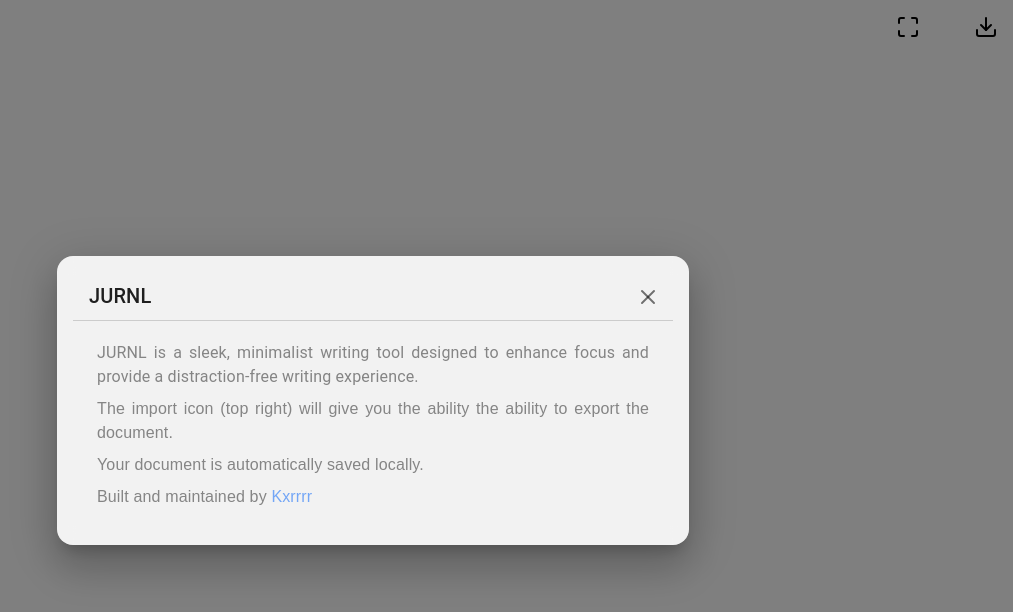
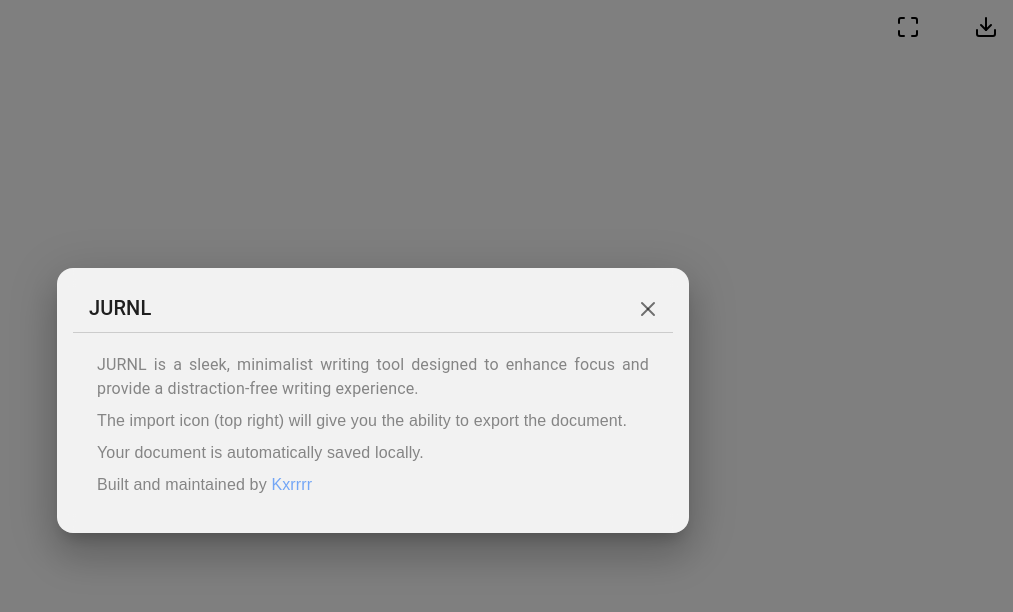
Before and after one commit to kxrrrr/jurnl, a React (Vite) app: page / in a window 1280 px wide. Shown: the top 612 px of the page, without its empty margins (267-1280 px from the left). Built offline with nearby package versions, Linux system fonts and the light colour scheme.

Commit message:
update in main file

```diff
--- a/package.json
+++ b/package.json
@@ -12,7 +12,10 @@
   "dependencies": {
     "@emotion/react": "^11.13.5",
     "@emotion/styled": "^11.13.5",
+    "@mui/icons-material": "^6.2.0",
     "@mui/material": "^6.1.10",
+    "mammoth": "^1.8.0",
+    "pdfjs-dist": "^4.9.155",
     "react": "^18.3.1",
     "react-dom": "^18.3.1",
     "react-icons": "^5.4.0"
--- a/src/App.css
+++ b/src/App.css
@@ -40,7 +40,7 @@
 
 .textarea {
   width: 60%;
-  height: 400px;
+  height: 70%;
   background-color: #ffffff;
   color: #000;
   font-size: 24px;
--- a/src/App.tsx
+++ b/src/App.tsx
@@ -4,8 +4,8 @@
 import { Dialog, DialogContent, Typography, IconButton, Link } from "@mui/material";
 
 const App: React.FC = () => {
-  const [isFullscreen, setIsFullscreen] = useState(false); //fullscreen
-  const [isInfoOpen, setIsInfoOpen] = useState(false); //info
+  const [isFullscreen, setIsFullscreen] = useState(false); // fullscreen
+  const [isInfoOpen, setIsInfoOpen] = useState(false); // info
 
   const textareaRef = useRef<HTMLTextAreaElement>(null);
 
@@ -70,7 +70,6 @@
       setIsFullscreen(document.fullscreenElement !== null);
     });
 
-
     setIsInfoOpen(true);
 
     return () => {
@@ -113,10 +112,9 @@
       <textarea className="textarea" ref={textareaRef}></textarea>
 
       {/* Info Dialog */}
-      {/* Info Dialog */}
       <Dialog
         open={isInfoOpen}
-        onClose={(e, reason) =>
+        onClose={(reason) =>
           reason === "backdropClick" ? null : handleInfoClose()
         }
         maxWidth="sm"
@@ -174,7 +172,7 @@
             JURNL is a sleek, minimalist writing tool designed to enhance focus and provide a distraction-free writing experience.
           </Typography>
           <Typography variant="body1" style={{ marginTop: "8px", fontFamily: "Montserrat, sans-serif", color: "#858585" }}>
-            The import icon (top right) will give you the ability the ability to export the document.
+            The import icon (top right) will give you the ability to export the document.
           </Typography>
           <Typography variant="body1" style={{ marginTop: "8px", fontFamily: "Montserrat, sans-serif", color: "#858585" }}>
             Your document is automatically saved locally.
```
Also changed, not shown: 1 other file (tests, documents, lock files or other folders).
